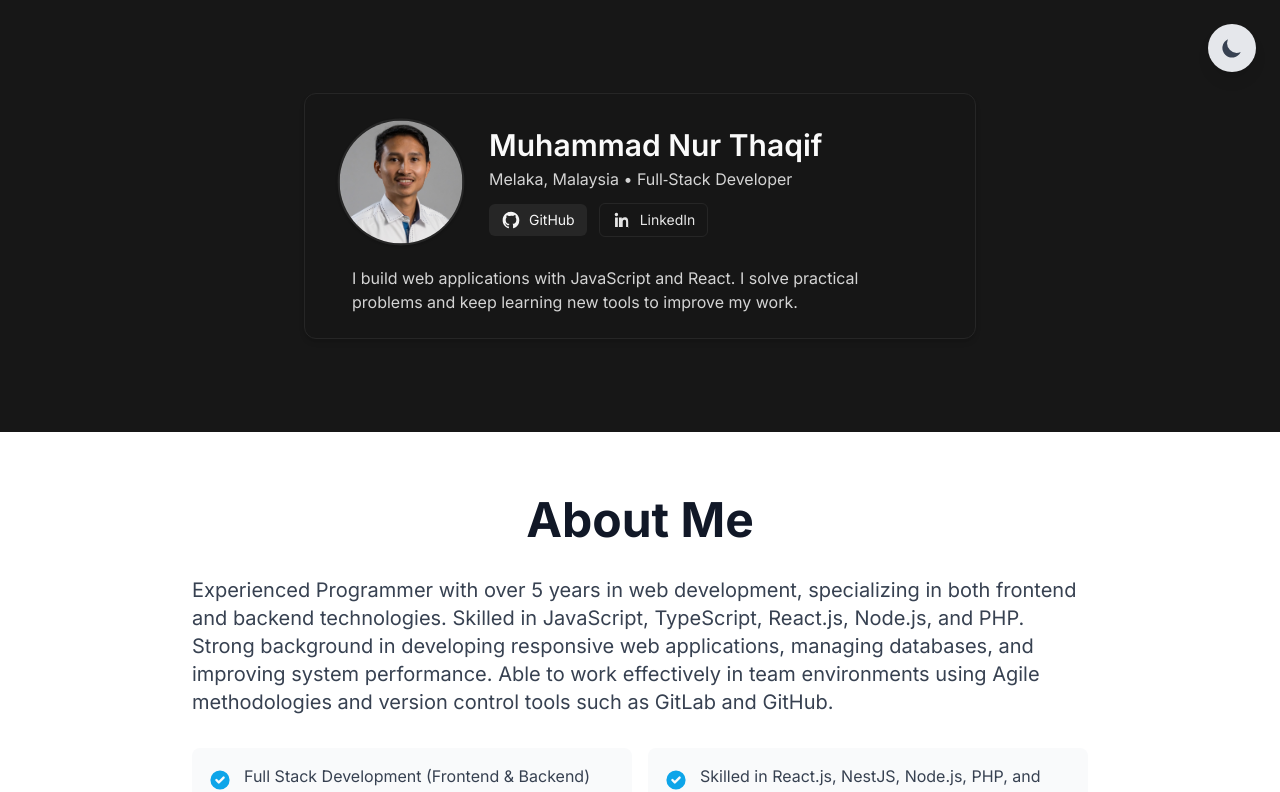
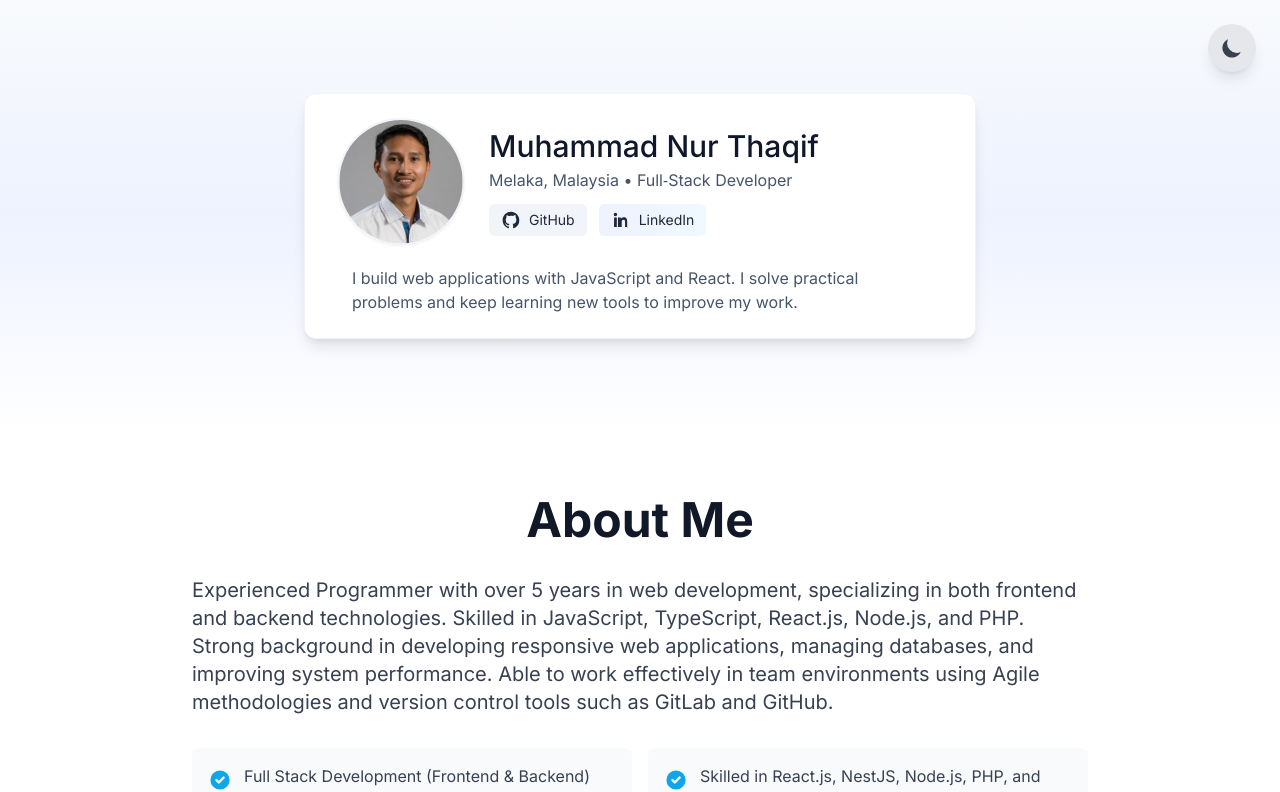
Before and after one commit to mnthaqif/mnthaqif.github.io, a React (Vite) app: page / in a window 1280 px wide. Shown: the top 792 px of the page. Built offline with nearby package versions, Linux system fonts and the light colour scheme.

Commit message:
Refactor Hero component with animations and styles

```diff
--- a/src/components/sections/Hero.jsx
+++ b/src/components/sections/Hero.jsx
@@ -3,16 +3,37 @@ import { motion } from 'framer-motion';
 import avatar from '../../assets/thaqif.jpg'; // ensure file exists at src/assets/thaqif.jpg
 
 /**
- * Soft / clean Hero with GitHub + LinkedIn icons
+ * Soft, clean Hero (light) with subtle animations:
+ * - animated blurred background blobs (slow float / drift)
+ * - entrance animation with staggered children
+ * - gentle avatar float + hover scale
+ * - animated icon hover interactions
  */
+const containerVariants = {
+  hidden: { opacity: 0, y: 6 },
+  visible: {
+    opacity: 1,
+    y: 0,
+    transition: { staggerChildren: 0.06, when: 'beforeChildren', ease: 'easeOut' },
+  },
+};
+
+const childVariant = {
+  hidden: { opacity: 0, y: 6 },
+  visible: { opacity: 1, y: 0, transition: { duration: 0.5, ease: 'easeOut' } },
+};
+
 const Hero = () => {
   return (
     <section
       aria-label="Hero"
-      className="relative flex items-center justify-center overflow-hidden bg-neutral-900"
-      style={{ minHeight: '54vh' }}
+      className="relative flex items-center justify-center overflow-hidden"
+      style={{
+        minHeight: '54vh',
+        background: 'linear-gradient(180deg, #f8fafc 0%, #eef2ff 50%, #ffffff 100%)',
+      }}
     >
-      {/* Soft decorative SVG background */}
+      {/* Soft decorative background shapes with motion */}
       <svg
         className="absolute inset-0 w-full h-full -z-10"
         viewBox="0 0 1200 700"
@@ -22,85 +43,103 @@ const Hero = () => {
       >
         <defs>
           <filter id="blurSoft" x="-40%" y="-40%" width="180%" height="180%">
-            <feGaussianBlur stdDeviation="70" />
+            <feGaussianBlur stdDeviation="60" />
           </filter>
         </defs>
 
-        {/* muted blurred shape (left) */}
-        <g filter="url(#blurSoft)">
-          <ellipse cx="220" cy="200" rx="320" ry="180" fill="#2b3344" opacity="0.28" />
-        </g>
+        {/* left muted blur - slow horizontal float */}
+        <motion.g
+          filter="url(#blurSoft)"
+          animate={{ x: [0, -18, 0] }}
+          transition={{ duration: 10, repeat: Infinity, repeatType: 'reverse', ease: 'easeInOut' }}
+        >
+          <ellipse cx="180" cy="220" rx="300" ry="160" fill="#c7d2fe" opacity="0.20" />
+        </motion.g>
 
-        {/* muted blurred shape (right, slightly teal) */}
-        <g filter="url(#blurSoft)">
-          <ellipse cx="980" cy="260" rx="340" ry="200" fill="#0ea5a450" opacity="0.22" />
-        </g>
+        {/* right muted blur - slow vertical float */}
+        <motion.g
+          filter="url(#blurSoft)"
+          animate={{ y: [0, -14, 0] }}
+          transition={{ duration: 12, repeat: Infinity, repeatType: 'reverse', ease: 'easeInOut' }}
+        >
+          <ellipse cx="980" cy="260" rx="320" ry="180" fill="#bbf7d0" opacity="0.16" />
+        </motion.g>
 
-        {/* subtle dark overlay for focus */}
-        <rect width="100%" height="100%" fill="#020617" opacity="0.12" />
+        {/* very subtle slow rotation for an extra organic feeling */}
+        <motion.g
+          style={{ transformOrigin: '50% 50%' }}
+          animate={{ rotate: [0, 2, 0] }}
+          transition={{ duration: 30, repeat: Infinity, repeatType: 'reverse', ease: 'linear' }}
+        >
+          <rect x="0" y="0" width="100%" height="100%" fill="transparent" />
+        </motion.g>
       </svg>
 
-      {/* content card: minimal, subtle contrast */}
+      {/* content card: light, soft shadow with entrance animation */}
       <motion.div
-        initial={{ opacity: 0, y: 6 }}
-        animate={{ opacity: 1, y: 0 }}
-        transition={{ duration: 0.6 }}
-        className="relative z-10 w-full max-w-2xl mx-4 sm:mx-6 md:mx-0 bg-neutral-900/60 border border-neutral-800 rounded-xl shadow-md py-6 px-5 sm:px-8"
+        variants={containerVariants}
+        initial="hidden"
+        animate="visible"
+        className="relative z-10 w-full max-w-2xl mx-4 sm:mx-6 md:mx-0 bg-white rounded-xl shadow-lg border border-slate-100 py-6 px-5 sm:px-8"
       >
-        <div className="flex flex-col sm:flex-row items-center gap-4 sm:gap-6">
+        <motion.div variants={childVariant} className="flex flex-col sm:flex-row items-center gap-4 sm:gap-6">
           <motion.img
             src={avatar}
             alt="Muhammad Nur Thaqif avatar"
-            initial={{ scale: 0.99 }}
-            animate={{ scale: [0.99, 1.01, 0.99] }}
+            initial={{ scale: 0.995, y: 0 }}
+            animate={{ y: [0, -6, 0] }}
             transition={{ duration: 6, repeat: Infinity, ease: 'easeInOut' }}
-            className="w-24 h-24 sm:w-32 sm:h-32 rounded-full object-cover border-2 border-neutral-800 shadow"
+            whileHover={{ scale: 1.06 }}
+            className="w-24 h-24 sm:w-32 sm:h-32 rounded-full object-cover border-2 border-slate-100 shadow-sm"
           />
 
           <div className="text-center sm:text-left">
-            <h1 className="text-2xl sm:text-3xl font-semibold text-neutral-50 leading-tight">
+            <motion.h1 variants={childVariant} className="text-2xl sm:text-3xl font-medium text-slate-900 leading-tight">
               Muhammad Nur Thaqif
-            </h1>
-            <p className="mt-1 text-sm sm:text-base text-neutral-300">
+            </motion.h1>
+
+            <motion.p variants={childVariant} className="mt-1 text-sm sm:text-base text-slate-600">
               Melaka, Malaysia • Full‑Stack Developer
-            </p>
+            </motion.p>
 
-            <div className="mt-3 flex items-center justify-center sm:justify-start gap-3">
+            <motion.div variants={childVariant} className="mt-3 flex items-center justify-center sm:justify-start gap-3">
               {/* GitHub */}
-              <a
+              <motion.a
                 href="https://github.com/mnthaqif"
                 target="_blank"
                 rel="noopener noreferrer"
                 aria-label="GitHub profile"
-                className="inline-flex items-center gap-2 px-3 py-1.5 rounded-md bg-neutral-800 hover:bg-neutral-700 text-sm text-neutral-100 transition"
+                whileHover={{ scale: 1.04, translateY: -2 }}
+                className="inline-flex items-center gap-2 px-3 py-1.5 rounded-md bg-slate-100 hover:bg-slate-50 text-sm text-slate-800 transition"
               >
                 <svg className="w-5 h-5" viewBox="0 0 24 24" fill="currentColor" aria-hidden="true">
                   <path fillRule="evenodd" d="M12 2C6.48 2 2 6.58 2 12.22c0 4.5 2.87 8.33 6.84 9.68.5.09.68-.22.68-.49 0-.24-.01-.87-.01-1.71-2.78.61-3.37-1.36-3.37-1.36-.45-1.18-1.11-1.49-1.11-1.49-.91-.64.07-.63.07-.63 1.01.07 1.54 1.06 1.54 1.06.9 1.57 2.36 1.12 2.94.85.09-.66.35-1.12.63-1.38-2.22-.26-4.56-1.13-4.56-5.03 0-1.11.39-2.02 1.03-2.73-.1-.26-.45-1.31.1-2.73 0 0 .84-.27 2.75 1.03A9.3 9.3 0 0112 6.8c.85.004 1.71.115 2.51.34 1.9-1.3 2.74-1.03 2.74-1.03.56 1.42.21 2.47.11 2.73.64.71 1.03 1.62 1.03 2.73 0 3.91-2.34 4.77-4.57 5.03.36.32.68.94.68 1.9 0 1.37-.01 2.48-.01 2.82 0 .27.18.59.69.49A10.24 10.24 0 0022 12.22C22 6.58 17.52 2 12 2z" clipRule="evenodd"/>
                 </svg>
                 <span className="hidden sm:inline">GitHub</span>
-              </a>
+              </motion.a>
 
               {/* LinkedIn */}
-              <a
+              <motion.a
                 href="https://www.linkedin.com/in/thaqif-rajab/"
                 target="_blank"
                 rel="noopener noreferrer"
                 aria-label="LinkedIn profile"
-                className="inline-flex items-center gap-2 px-3 py-1.5 rounded-md bg-transparent border border-neutral-800 text-sm text-neutral-200 hover:border-neutral-600 transition"
+                whileHover={{ scale: 1.04, translateY: -2 }}
+                className="inline-flex items-center gap-2 px-3 py-1.5 rounded-md bg-gradient-to-r from-indigo-50 to-sky-50 text-sm text-slate-800 hover:from-indigo-100 hover:to-sky-100 transition"
               >
                 <svg className="w-5 h-5" viewBox="0 0 24 24" fill="currentColor" aria-hidden="true">
                   <path d="M20.45 20.45h-3.555V14.8c0-1.345-.025-3.076-1.875-3.076-1.875 0-2.16 1.462-2.16 2.973v5.753H8.34V9h3.414v1.56h.049c.476-.9 1.636-1.848 3.368-1.848 3.6 0 4.266 2.37 4.266 5.455v6.783zM5.337 7.433a2.07 2.07 0 11.001-4.139 2.07 2.07 0 01-.001 4.139zM6.997 20.45H3.67V9h3.327v11.45z" />
                 </svg>
                 <span className="hidden sm:inline">LinkedIn</span>
-              </a>
-            </div>
+              </motion.a>
+            </motion.div>
           </div>
-        </div>
+        </motion.div>
 
-        <p className="mt-5 text-sm sm:text-base text-neutral-300 max-w-xl mx-auto text-center sm:text-left">
+        <motion.p variants={childVariant} className="mt-5 text-sm sm:text-base text-slate-600 max-w-xl mx-auto text-center sm:text-left">
           I build web applications with JavaScript and React. I solve practical problems and keep learning
           new tools to improve my work.
-        </p>
+        </motion.p>
       </motion.div>
     </section>
   );
```
